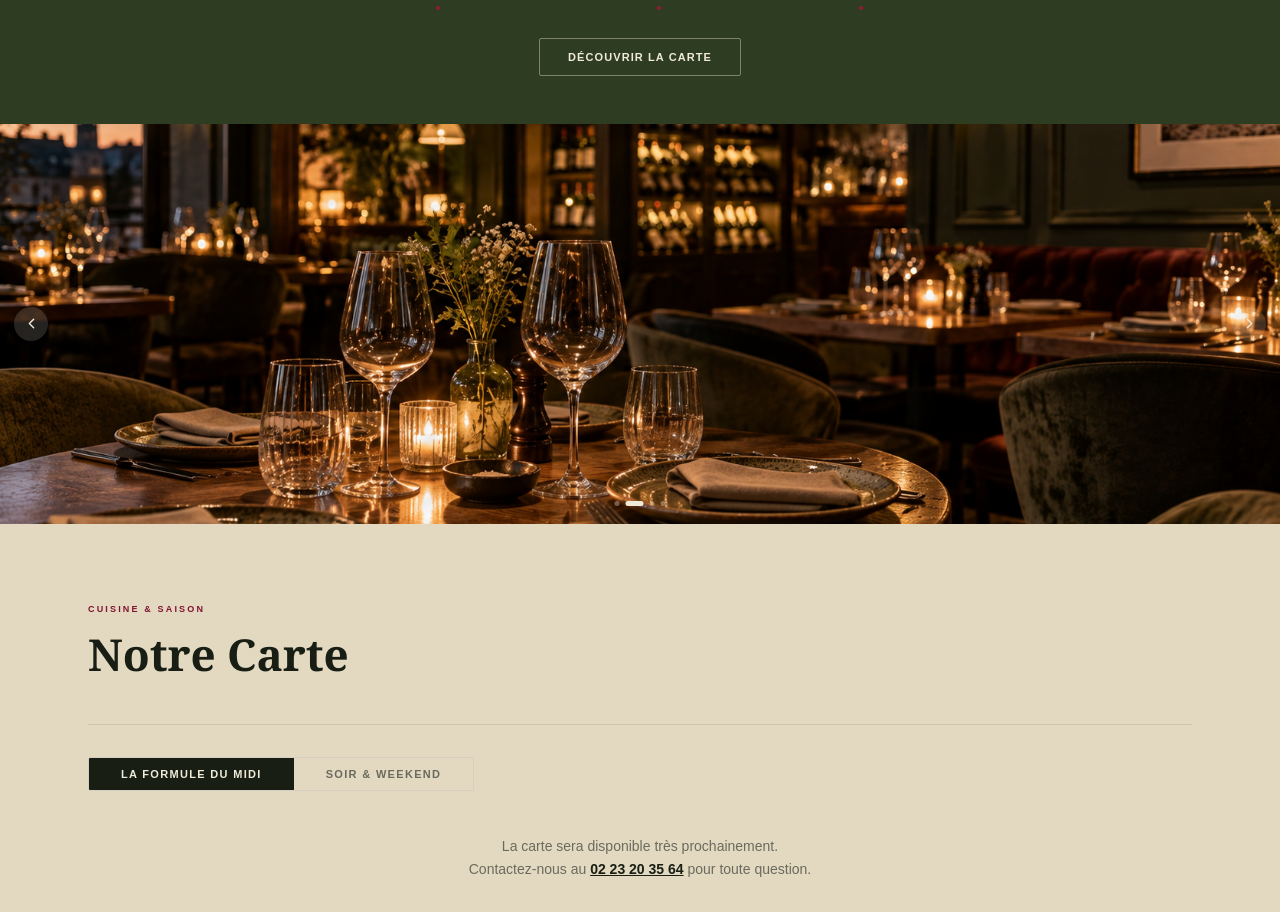
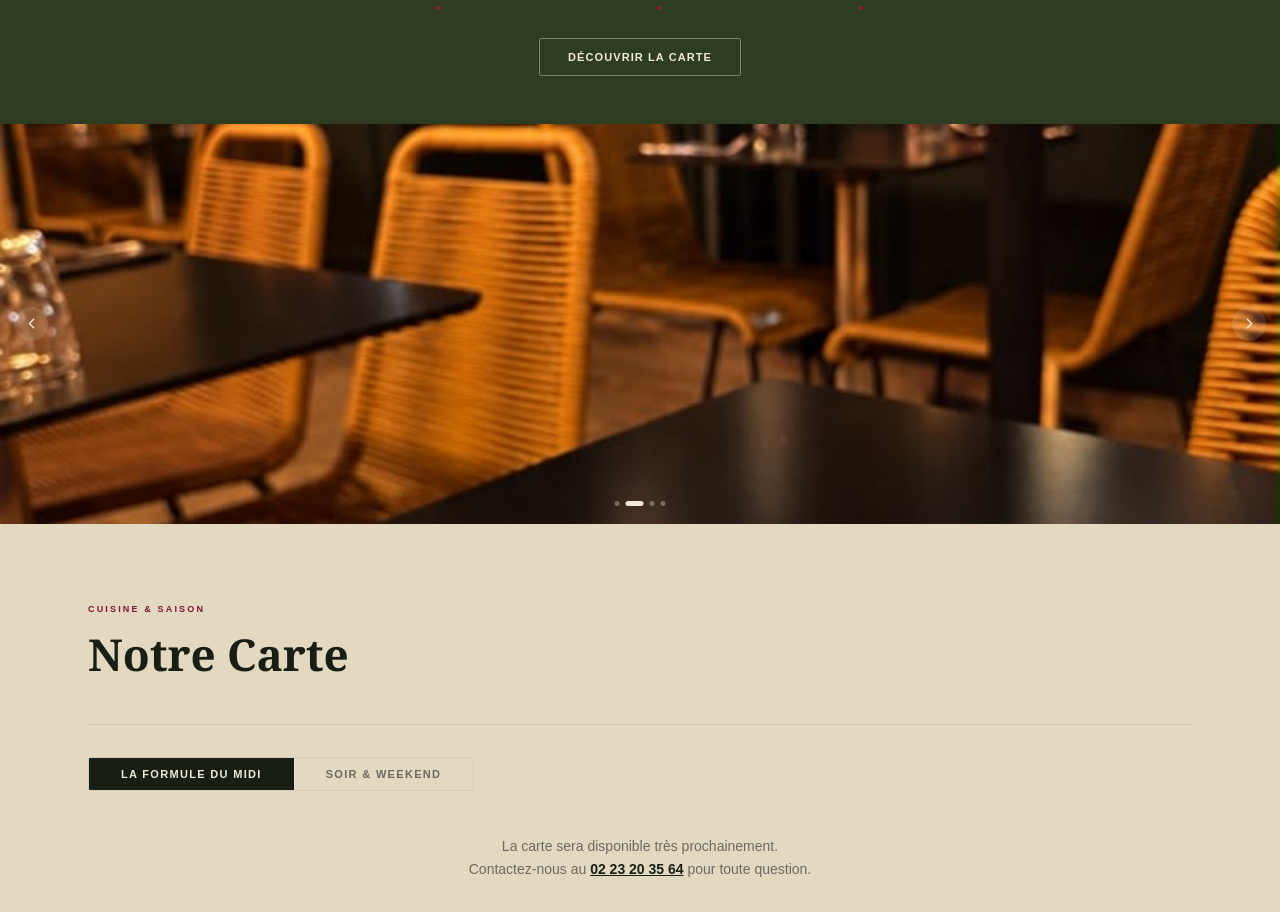
Before and after one commit to Furkks/mamamok-web, a React (Vite) app: page / in a window 1280 px wide. Shown: the part 1240-2152 px from the top of the page. Built offline with nearby package versions, Linux system fonts and the light colour scheme; a web font is replaced by a local one.

Commit message:
Force redeploy mentions legales

```diff
--- a/src/App.jsx
+++ b/src/App.jsx
@@ -75,9 +75,9 @@ const IMG = {
 
 const CAROUSEL_SLIDES = [
   { img: "/Photo1.JPG", label: "L'Élixir en action" },
-  { img: "/salle.png",       label: "L'ambiance" },
-  { img: "/cok.png",         label: "L'ambiance" },
-  { img: IMG.drinks,         label: "Carte des vins" },
+  { img: "/Photo1.JPG",       label: "L'ambiance" },
+  { img: "/Photo1.JPG",         label: "L'ambiance" },
+  { img: "/Photo1.JPG",         label: "Carte des vins" },
 ];
 
 const MENU_IMG_URL_DEFAULT = { midi: null, soir: null };
```
